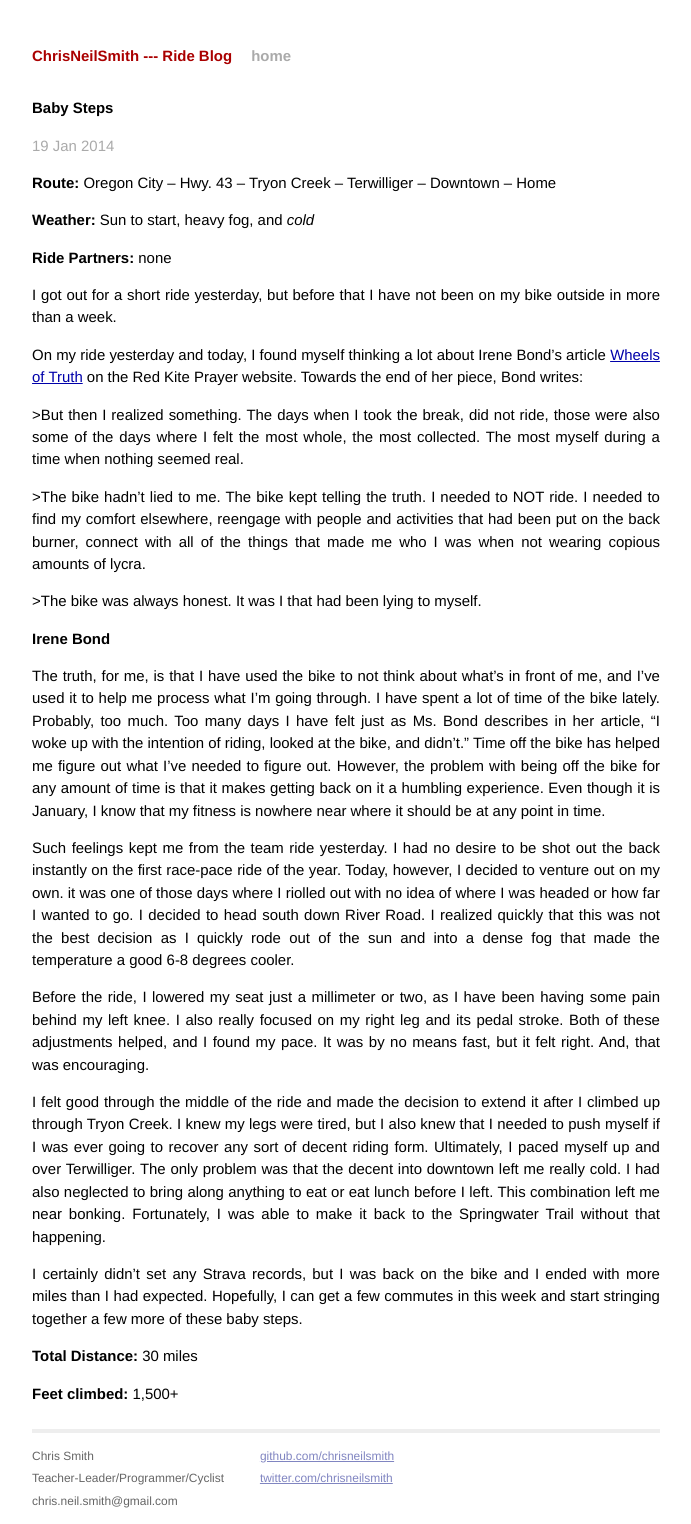
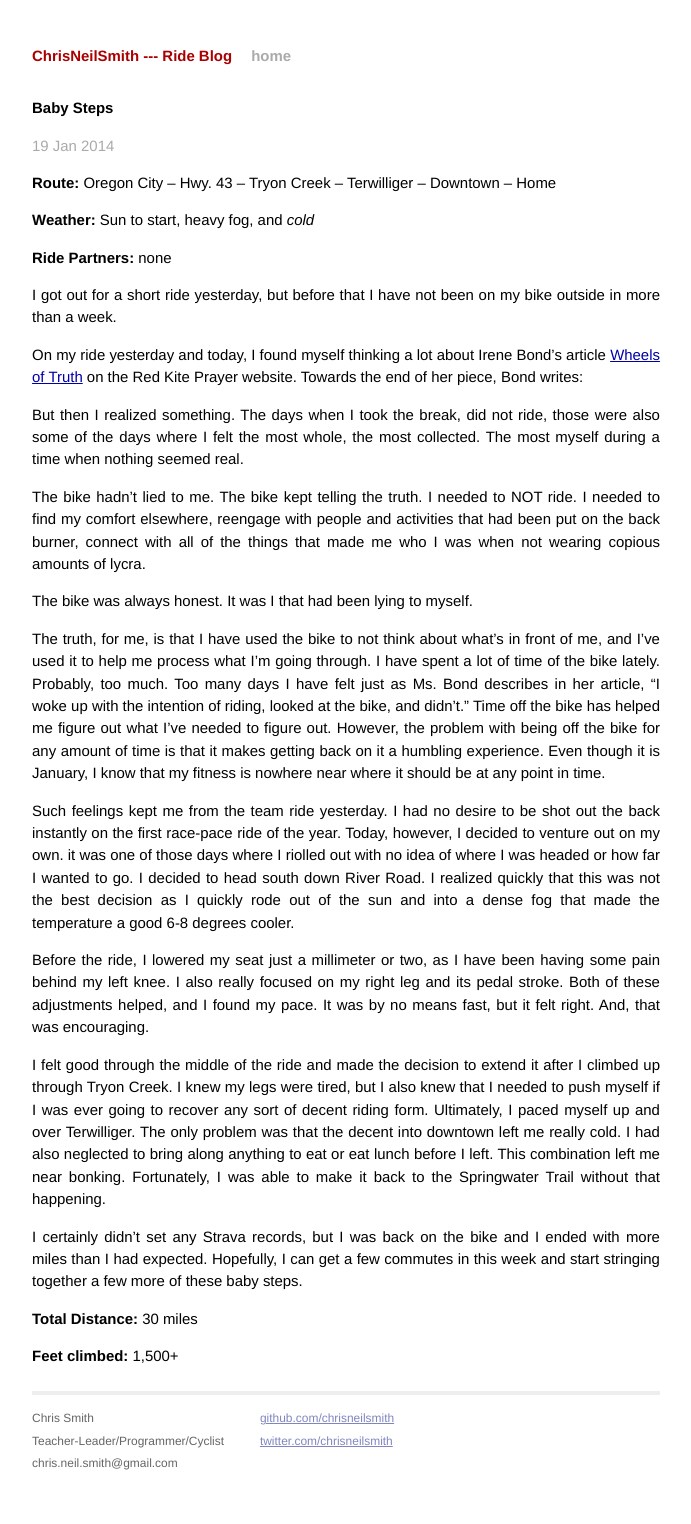
Before and after one commit to chrisneilsmith/chrisneilsmith.github.io, a Jekyll site: the page built from _posts/2014-1-19-baby-steps.md, in a window 1280 px wide. Shown: the whole page, without its empty margins (294-985 px from the left). Built offline with Jekyll 4.4.1, drawn with Linux system fonts in a browser that asks for light colours; Markdown is read by kramdown in place of the engine named in the settings; after the commit the page ends 1487 px from its top, so only the background shows below that.

Commit message:
still working on blockquote

```diff
--- a/_posts/2014-1-19-baby-steps.md
+++ b/_posts/2014-1-19-baby-steps.md
@@ -13,13 +13,11 @@
 
 On my ride yesterday and today, I found myself thinking a lot about Irene Bond's article [Wheels of Truth](http://redkiteprayer.com/2014/01/wheels-of-truth/) on the Red Kite Prayer website. Towards the end of her piece, Bond writes:
 
-{% blockquote Irene Bond %}
 >But then I realized something. The days when I took the break, did not ride, those were also some of the days where I felt the most whole, the most collected. The most myself during a time when nothing seemed real.
 
 >The bike hadn’t lied to me. The bike kept telling the truth. I needed to NOT ride. I needed to find my comfort elsewhere, reengage with people and activities that had been put on the back burner, connect with all of the things that made me who I was when not wearing copious amounts of lycra.
 
 >The bike was always honest. It was I that had been lying to myself.
-{% endblockquote %}
 
 The truth, for me, is that I have used the bike to not think about what's in front of me, and I've used it to help me process what I'm going through. I have spent a lot of time of the bike lately. Probably, too much. Too many days I have felt just as Ms. Bond describes in her article, "I woke up with the intention of riding, looked at the bike, and didn’t." Time off the bike has helped me figure out what I've needed to figure out. However, the problem with being off the bike for any amount of time is that it makes getting back on it a humbling experience. Even though it is January, I know that my fitness is nowhere near where it should be at any point in time.
 
```
